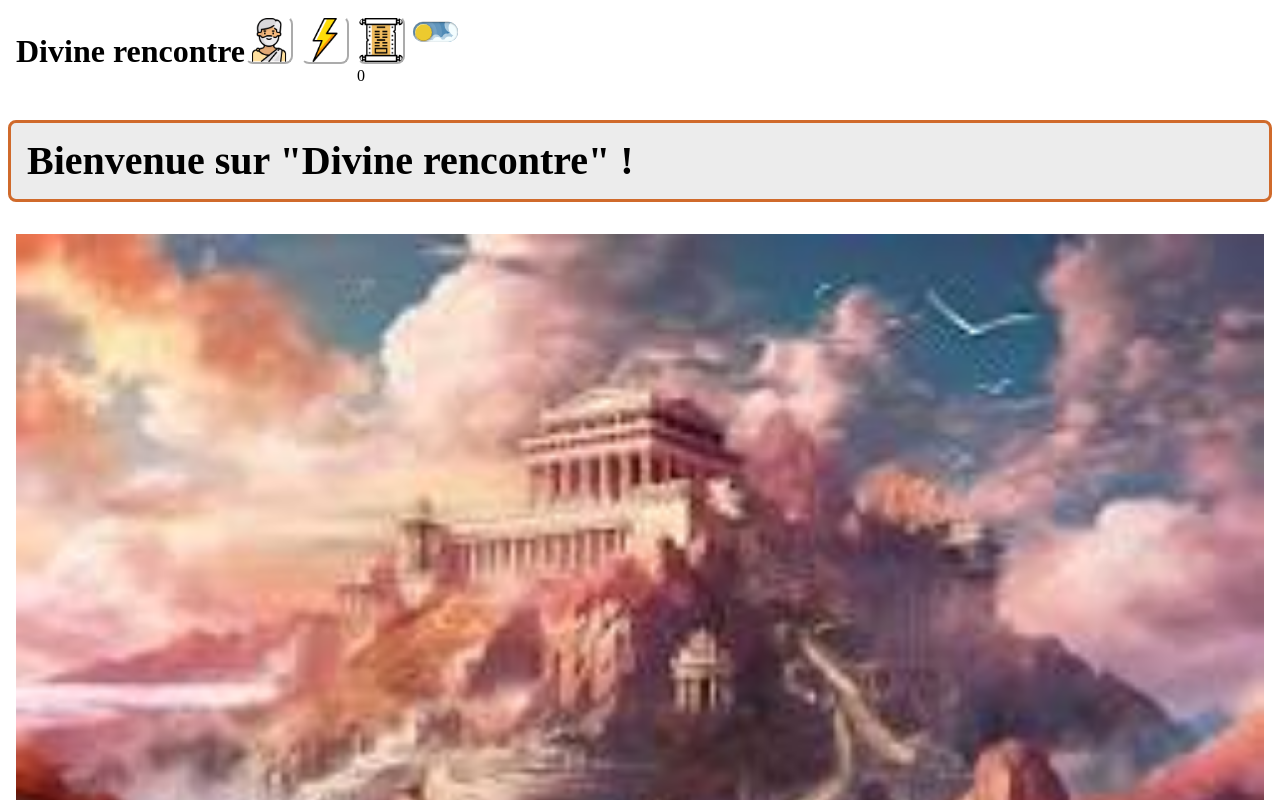
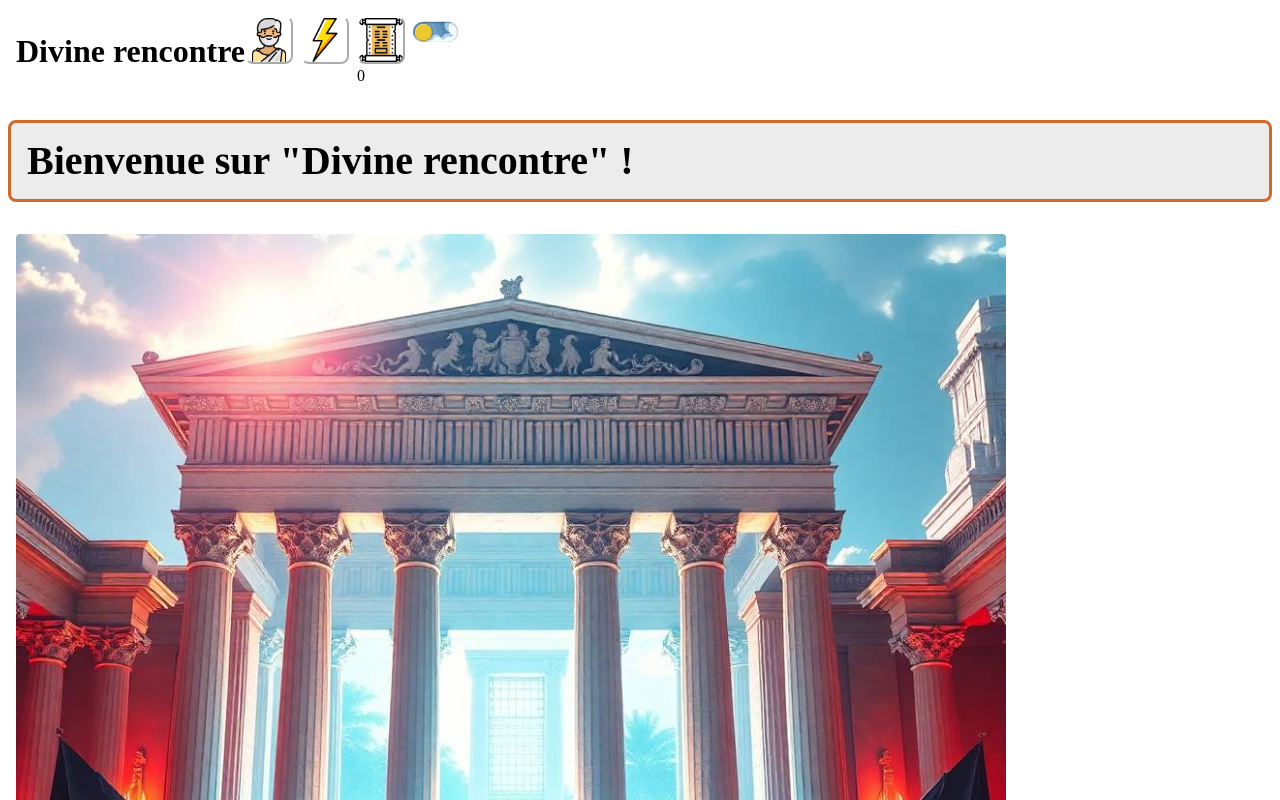
Before and after one commit to yayar67000/Divine_Rencontre, a React (Vite) app: page / in a window 1280 px wide. Shown: the top 800 px of the page. Built offline with nearby package versions, Linux system fonts and the light colour scheme; a web font is replaced by a local one.

Commit message:
change image

```diff
--- a/src/pages/accueil/Accueil.tsx
+++ b/src/pages/accueil/Accueil.tsx
@@ -3,7 +3,7 @@ export default function Accueil() {
 	return (
 		<>
 			<h1 className="welcome">Bienvenue sur "Divine rencontre" !</h1>
-			<img className="img-accueil" src="./Olympe.jpg" alt="L'olympe" />
+			<img className="img-accueil" src="./palaisGreek.png" alt="L'olympe" />
 			<p className="Message-accueil">
 				Ici, les dieux et déesses grecs se rencontrent pour tisser des liens
 				célestes. Que vous soyez un Titan cherchant à briser des chaînes ou un
--- a/src/pages/accueil/accueil.css
+++ b/src/pages/accueil/accueil.css
@@ -11,9 +11,10 @@
 }
 .img-accueil {
 	display: flex;
-	min-width: 100%;
+	max-width: 100%;
 	padding: 1rem;
 	margin-bottom: 1.5rem;
+	border-radius: 20px;
 }
 
 .Message-accueil {
```
Also changed, not shown: public/palaisGreek.png (added).
